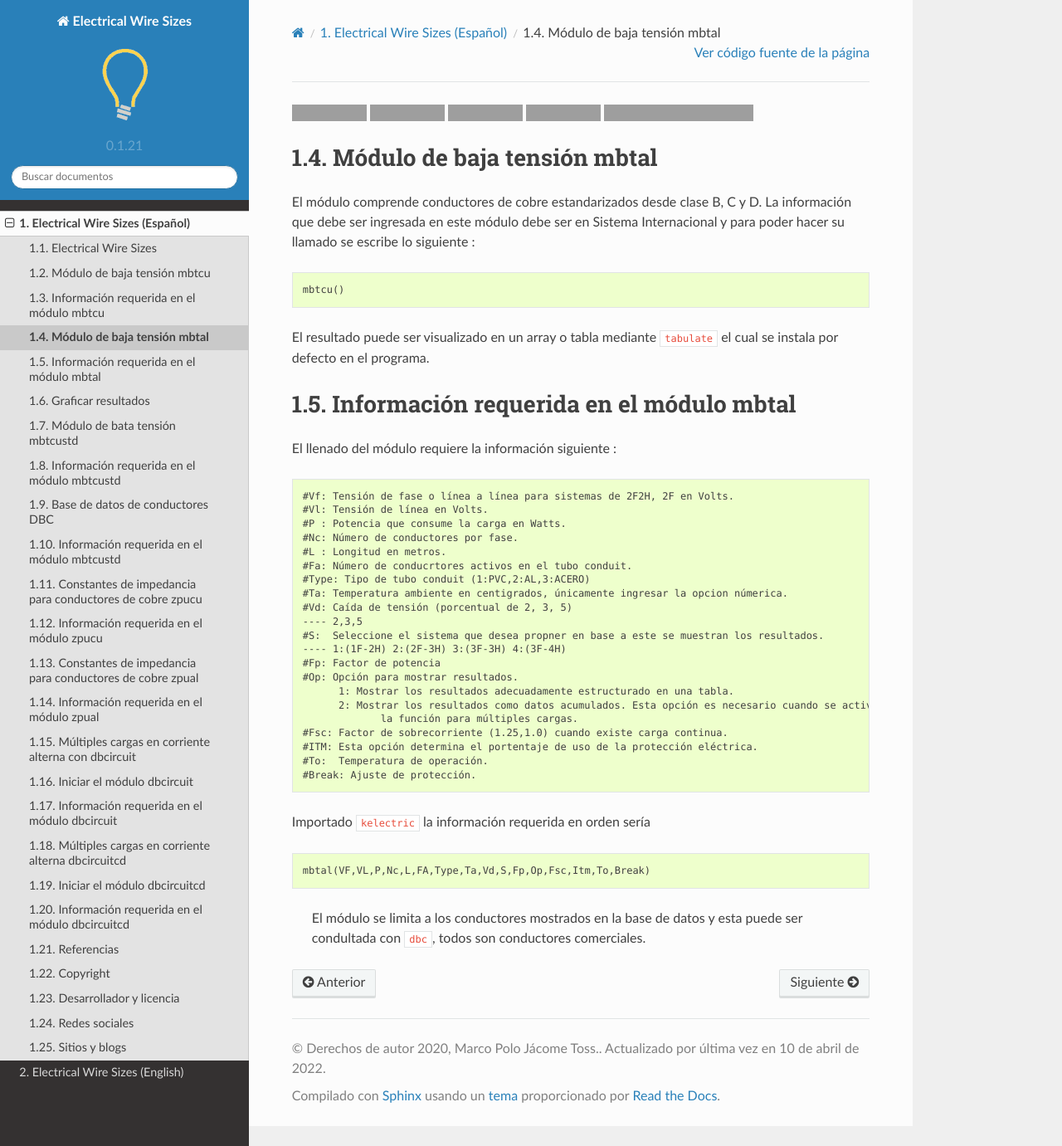
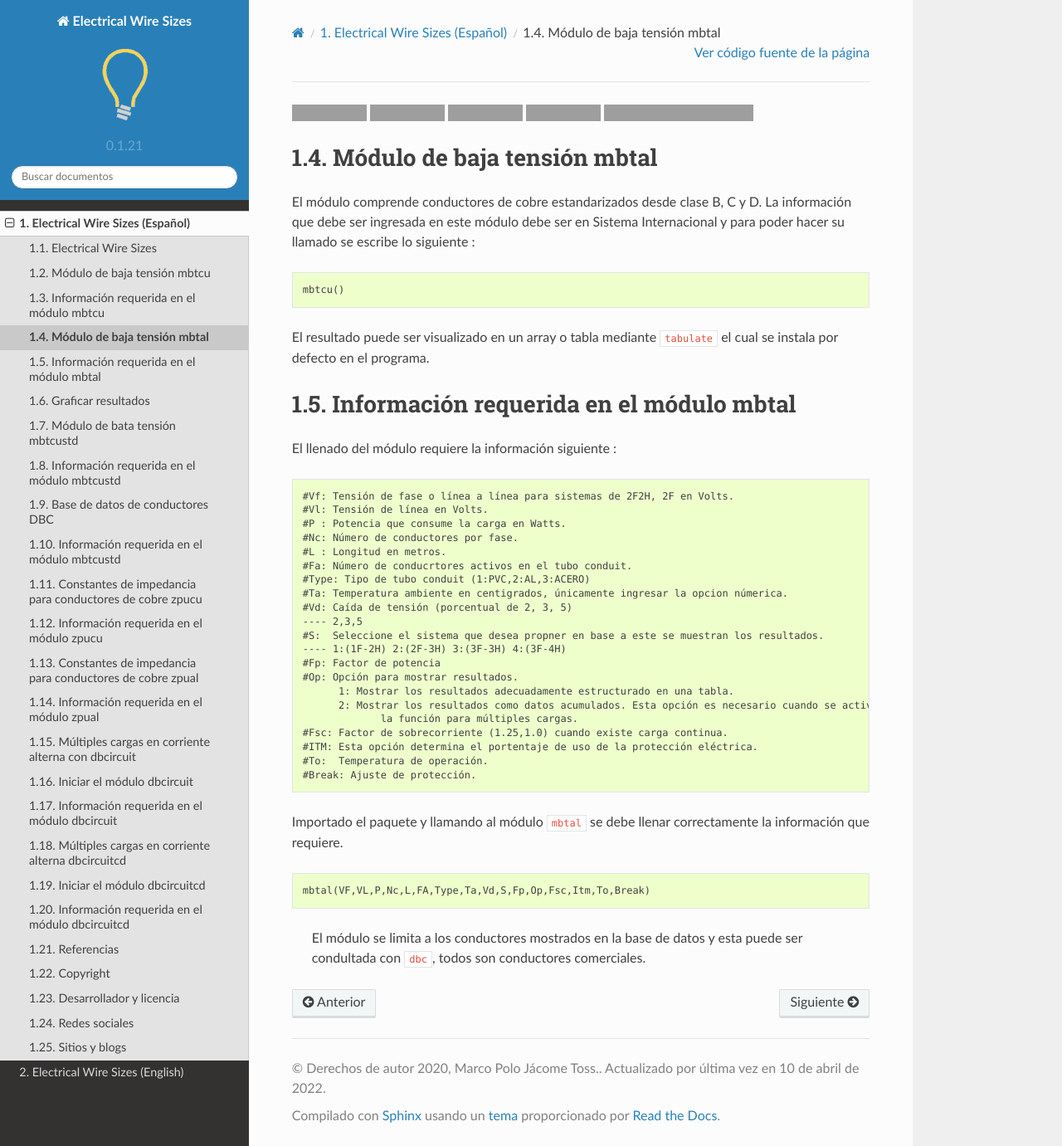
Before and after one commit to jacometoss/PyEWS, a Sphinx documentation site: the page built from docs/parte1/Mbtal.rst, in a window 1280 px wide and 1381 px high. Shown: the whole window at 83% size. Built offline with Sphinx 7.4.7 and the Read the Docs theme 2.0.0, drawn with Linux system fonts in a browser that asks for light colours; grey boxes are pictures that could not be loaded.

Commit message:
0.1.27rc2

```diff
--- a/docs/parte1/Mbtal.rst
+++ b/docs/parte1/Mbtal.rst
@@ -44,7 +44,8 @@ El llenado del módulo requiere la información siguiente :
    #To:  Temperatura de operación.
    #Break: Ajuste de protección.
 
-Importado ``kelectric`` la información requerida en orden sería
+Importado el paquete y llamando al módulo ``mbtal`` se debe llenar correctamente
+la información que requiere.
 
 .. code:: python
 
```
